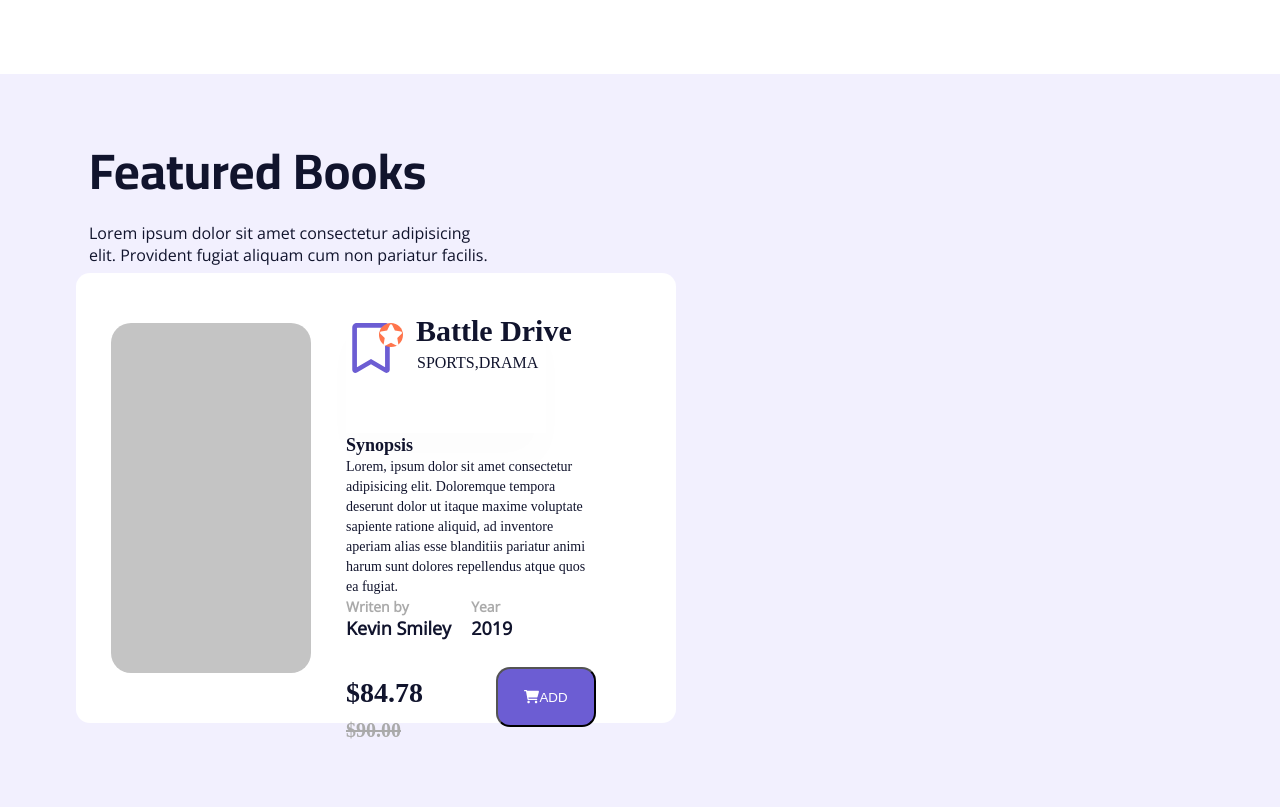
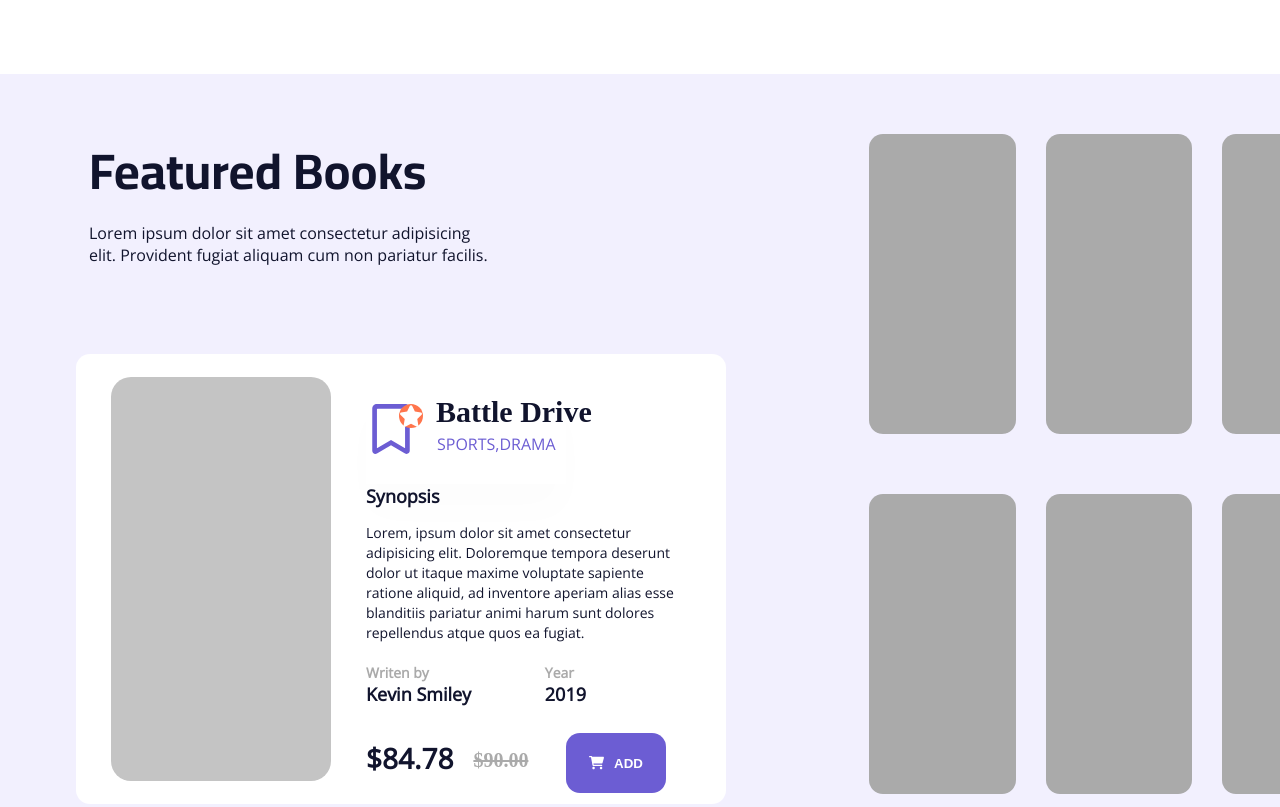
Before and after one commit to AgasefAmircan/bookstore, a plain HTML site: page index.html in a window 1280 px wide. Shown: the part 4140-4947 px from the top of the page. Drawn offline with nearby package versions, Linux system fonts and the light colour scheme.

Commit message:
Initial commit

```diff
--- a/assets/style.scss
+++ b/assets/style.scss
@@ -781,6 +781,7 @@ main{
     margin-top: 118px;
     height: 800px;
     background: #f2f0fe;
+    display: flex;
     .title{
         width: 400px;
         height: 140px;
@@ -803,28 +804,31 @@ main{
         }
     }
     .featured{
-        width: 600px;
+        width: 650px;
         height: 450px;
-        margin: 50px 77px 89px 76px;
+        margin: 280px 77px 89px 76px;
         background: #FFFFFF;
         box-shadow: 0px 25px 33px rgba        (108, 93, 211, 0.25);
         border-radius: 14px;
         display: flex;
+        position: absolute;
         .image{
-            height:350px ;
-            width:200px;
+            height:404px ;
+            width:220px;
             margin:  auto 35px;
             background: #C4C4C4;
             border-radius: 20px;
         }
         .imageinfo{
-           width: 250px;
+           width: 310px;
            height: 350px;
            display: block;
            .header{
             width: 200px;
             margin-top: 30px;
-            display: block;            .fa-bookmark{
+            display: block;
+            height: 100px;
+            .fa-bookmark{
             color: #6C5DD3;
             position: absolute;
            width: 50px;
@@ -852,27 +856,33 @@ main{
         p{
             font-size: 16px;
             line-height: 56px;
-            color: #11142D;
+            color: #6C5DD3;
             margin: -24px 0 20px 71px;
         }
            }
            h4{
+            font-family: 'Open Sans';
             font-size: 18px;
             line-height: 24px;
             color: #11142D;
+            margin-bottom: 15px;
            }
            p{
+            font-family: 'Open Sans';
            font-size: 14px;
            line-height: 20px;
            color: #11142D;
+           width: 310px;
+           margin-bottom: 20px;
            }
            .author{
-            width: 180px;
-            height: 70px;
+            width: 220px;
+            height: 42px;
             display: flex;
-            gap: 20px;
+            justify-content: space-between;
             span{
                 display: block;
+                gap: 50px;
             }
             h5{
                 font-family: 'Open Sans';
@@ -888,18 +898,23 @@ main{
             }
            }
            .price{
-            width: 250px;
+            width: 300px;
             height: 55px;
             display: flex;
+            justify-content: space-between;
+            margin-top: 28px;
             .amount{
-                width: 150px;
+                width: 169px;
                 height: 55px;
-                margin: auto;
+                display:flex;
+                align-items: center;
+                gap: 20px;
                 h4{
                     font-weight: bold;
                     font-size: 28px;
                     line-height: 52px;
                     color: #11142D;
+                    padding-top: 10px;
                 }
                 h5{
                     font-size: 20px;
@@ -917,21 +932,32 @@ main{
               background: #6C5DD3;
               border-radius: 14px;
               color: #FFFFFF;
+              border: none;
+              font-weight: bold;
+              gap: 10px;
             }
            }
         }
     }
     .books{
-        width: 600px;
+        width: 500px;
         height: 400px;
-        display: flex;
-        gap: 20px;
+        gap: 40px;
         overflow-wrap: normal;
+        float: right;
+        display: block;
+        margin-right: 150px;
         .book{
-            width:
-           100px ;
-           height: 200px;
+            width:150px ;
+           height: 300px;
            background-color: #AAAAAA;
+           margin-top: 60px;
+           border-radius: 14px;
         }
+        .books-1, .books-2{
+            display: flex;
+            gap: 30px;
+
+           }
     }
 }
--- a/index.html
+++ b/index.html
@@ -448,15 +448,19 @@
             </div>
           </div>
           <div class="books">
+            <div class="books-1 ">
               <div class="book"></div>
               <div class="book"></div>
               <div class="book"></div>
+            </div>
+            <div class="books-2">
               <div class="book"></div>
               <div class="book"></div>
               <div class="book"></div>
             </div>
           </div>
         </div>
+      </div>
     </main>
   </body>
 </html>
```
Also changed, not shown: assets/style.css, assets/style.min.css. Lines whose indentation alone changed are shown as unchanged.
